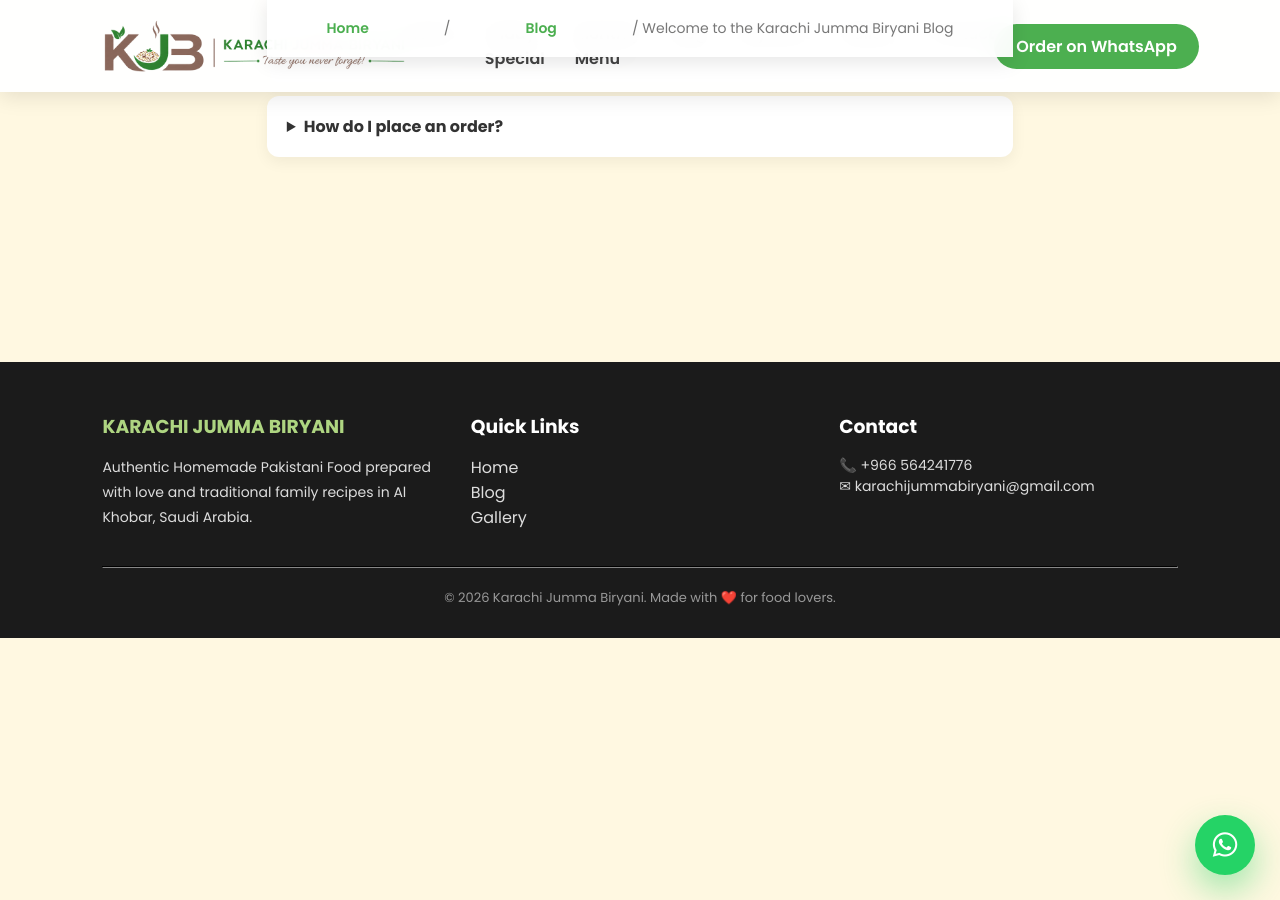
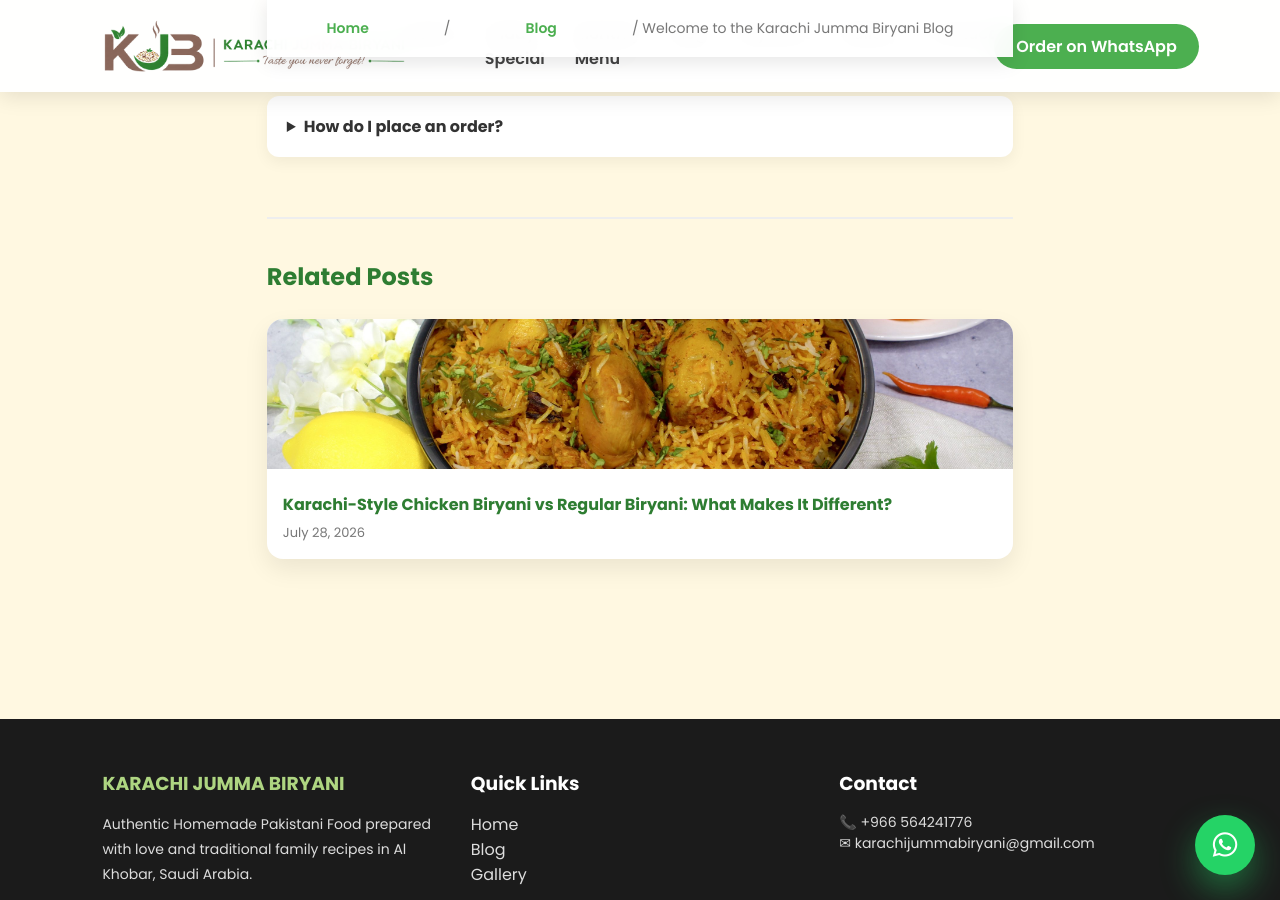
Before and after one commit to karachi-jumma-biryani/menu, a Jekyll site: the page built from _posts/2026-07-27-welcome-to-our-blog.md, in a window 1280 px wide and 900 px high, scrolled down 1838 px. Built offline with Jekyll 4.4.1, drawn with Linux system fonts in a browser that asks for light colours.

```diff
--- a/_layouts/blog-base.html
+++ b/_layouts/blog-base.html
@@ -5,7 +5,8 @@
 <meta charset="UTF-8">
 <meta name="viewport" content="width=device-width, initial-scale=1.0">
 
-<title>{% if page.title %}{{ page.title }} | {% endif %}Karachi Jumma Biryani Blog</title>
+{% assign display_title = page.seo_title | default: page.title %}
+<title>{% if display_title %}{{ display_title }} | {% endif %}Karachi Jumma Biryani Blog</title>
 
 <meta name="description" content="{{ page.description | default: site.description | strip_newlines }}">
 <meta name="robots" content="index, follow, max-image-preview:large">
@@ -23,14 +24,14 @@
 <!-- Open Graph / Twitter -->
 <meta property="og:type" content="{% if page.layout == 'post' %}article{% else %}website{% endif %}">
 <meta property="og:site_name" content="Karachi Jumma Biryani">
-<meta property="og:title" content="{{ page.title | default: site.title }}">
+<meta property="og:title" content="{{ display_title | default: site.title }}">
 <meta property="og:description" content="{{ page.description | default: site.description | strip_newlines }}">
 <meta property="og:url" content="{{ page.url | absolute_url }}">
 <meta property="og:image" content="{{ page.image | default: '/images/chick-biryani.jpg' | absolute_url }}">
 <meta property="og:locale" content="en_US">
 
 <meta name="twitter:card" content="summary_large_image">
-<meta name="twitter:title" content="{{ page.title | default: site.title }}">
+<meta name="twitter:title" content="{{ display_title | default: site.title }}">
 <meta name="twitter:description" content="{{ page.description | default: site.description | strip_newlines }}">
 <meta name="twitter:image" content="{{ page.image | default: '/images/chick-biryani.jpg' | absolute_url }}">
 
--- a/_layouts/post.html
+++ b/_layouts/post.html
@@ -52,11 +52,10 @@ layout: blog-base
 </div>
 {% endif %}
 
-{% assign related = site.posts | where_exp: "post", "post.url != page.url" %}
-{% if page.category %}
-{% assign related = related | where: "category", page.category %}
-{% endif %}
-{% assign related = related | limit: 3 %}
+{% assign other_posts = site.posts | where_exp: "post", "post.url != page.url" %}
+{% assign same_category = other_posts | where: "category", page.category %}
+{% assign other_category = other_posts | where_exp: "post", "post.category != page.category" %}
+{% assign related = same_category | concat: other_category | limit: 3 %}
 
 {% if related.size > 0 %}
 <div class="blog-related">
--- a/_posts/2026-07-28-karachi-style-chicken-biryani-vs-regular-biryani-what-makes-it-different.md
+++ b/_posts/2026-07-28-karachi-style-chicken-biryani-vs-regular-biryani-what-makes-it-different.md
@@ -1,5 +1,6 @@
 ---
 title: "Karachi-Style Chicken Biryani vs Regular Biryani: What Makes It Different?"
+seo_title: "Karachi vs Regular Biryani"
 description: >
   Discover what makes Karachi-style chicken biryani unique — the masala blend,
   slow-cooked chicken, and layering technique — plus where to find it homemade
--- a/admin/config.yml
+++ b/admin/config.yml
@@ -22,6 +22,7 @@ collections:
     format: frontmatter
     fields:
       - { label: Title, name: title, widget: string }
+      - { label: SEO Title, name: seo_title, widget: string, required: false, hint: "Optional shorter title for search results/social if the title above is long. Keep under ~35 characters." }
       - { label: Description, name: description, widget: text, hint: "Shown in Google results and social shares." }
       - { label: Published Date, name: date, widget: datetime }
       - { label: Featured Image, name: image, widget: image, media_folder: "/images/blog", public_folder: "/images/blog" }
```
Also changed, not shown: _posts/2026-07-27-welcome-to-our-blog.md (+1 -0 lines), index.html (+10 -10 lines).
